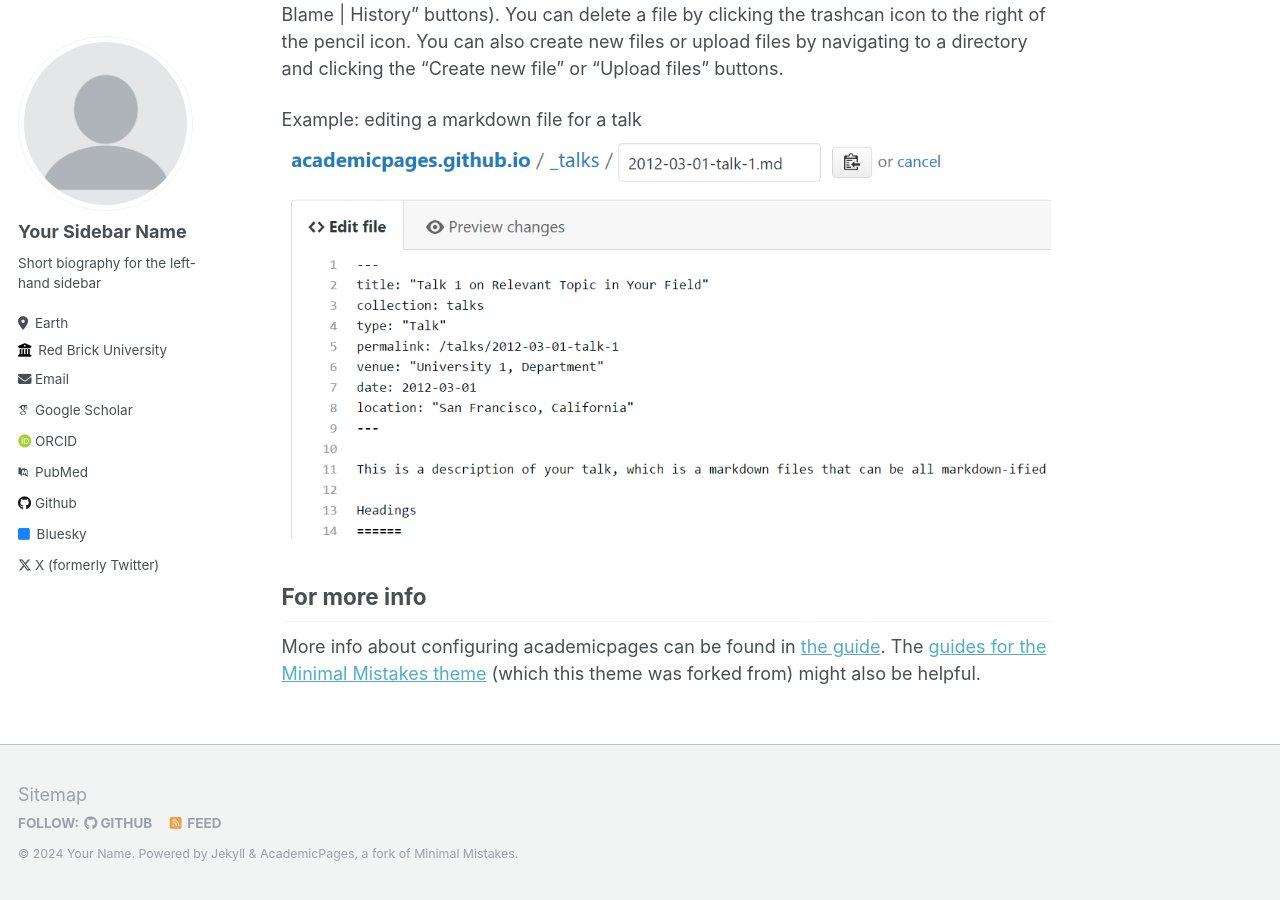
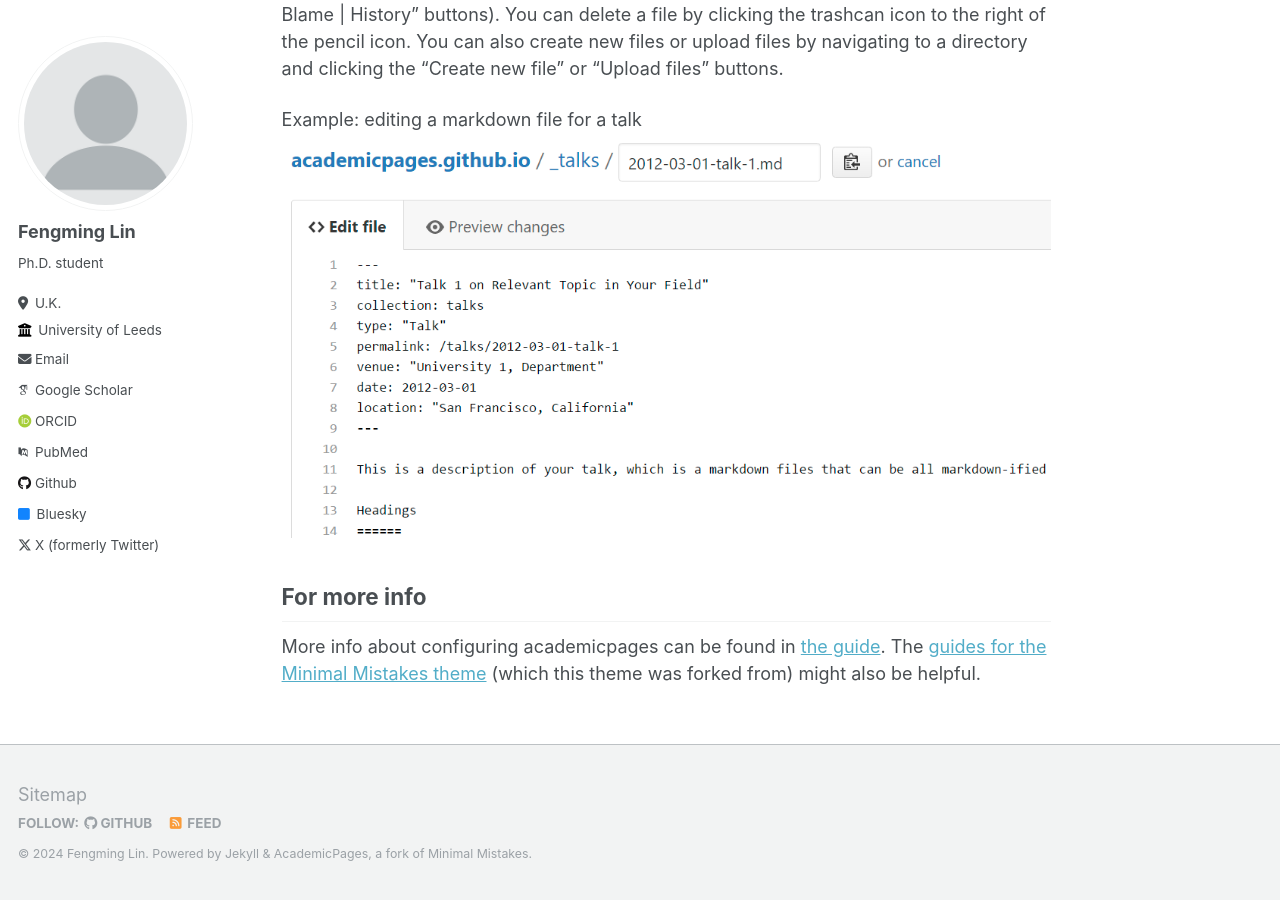
Before and after one commit to fmlinks/fmlinks.github.io, a Jekyll site: the page built from _pages/about.md, in a window 1280 px wide and 900 px high, scrolled down 2463 px. Built offline with Jekyll 4.4.1, drawn with Linux system fonts in a browser that asks for light colours; some web fonts are replaced.

Commit message:
Update _config.yml

```diff
--- a/_config.yml
+++ b/_config.yml
@@ -10,8 +10,10 @@
 locale                   : "en-US"
 title                    : "Your Name / Site Title"
 title_separator          : "-"
-name                     : &name "Your Name"
-description              : &description "personal description"
+name                     : &name "Fengming Lin"
+description              : &description "Hello there! I'm Fengming Lin
+As a PhD student at the School of Computing, University of Leeds, I'm fortunate to be mentored by Prof. Alejandro Frangi, alongside Dr. Nishant Ravikumar and Dr. Yan Xia
+My research is at the exciting crossroads of Machine Learning, Computer Vision, and Medical Image Analysis.  This journey in academia began at Shandong University (China, Project 985, Project 211), where I received my B.S. in Communication Engineering and M.S. in Electronics and Communication Engineering, focusing on signals and systems, and the application of deep learning in medical image analysis."
 url                      : https://academicpages.github.io # the base hostname & protocol for your site e.g. "https://mmistakes.github.io"
 baseurl                  : "" # the subpath of your site, e.g. "/blog"
 repository               : "academicpages/academicpages.github.io"
@@ -22,13 +24,13 @@
 author:
   # Biographic information
   avatar           : "profile.png"
-  name             : "Your Sidebar Name"
+  name             : "Fengming Lin"
   pronouns         : # example: "she/her"
-  bio              : "Short biography for the left-hand sidebar"
-  location         : "Earth"
-  employer         : "Red Brick University"
+  bio              : "Ph.D. student"
+  location         : "U.K."
+  employer         : "University of Leeds"
   uri              : # URL
-  email            : "none@example.org"
+  email            : "sdulinfm@gmail.com"
 
   # Academic websites
   arxiv            : # URL - Update with the correct link to your profile
```
